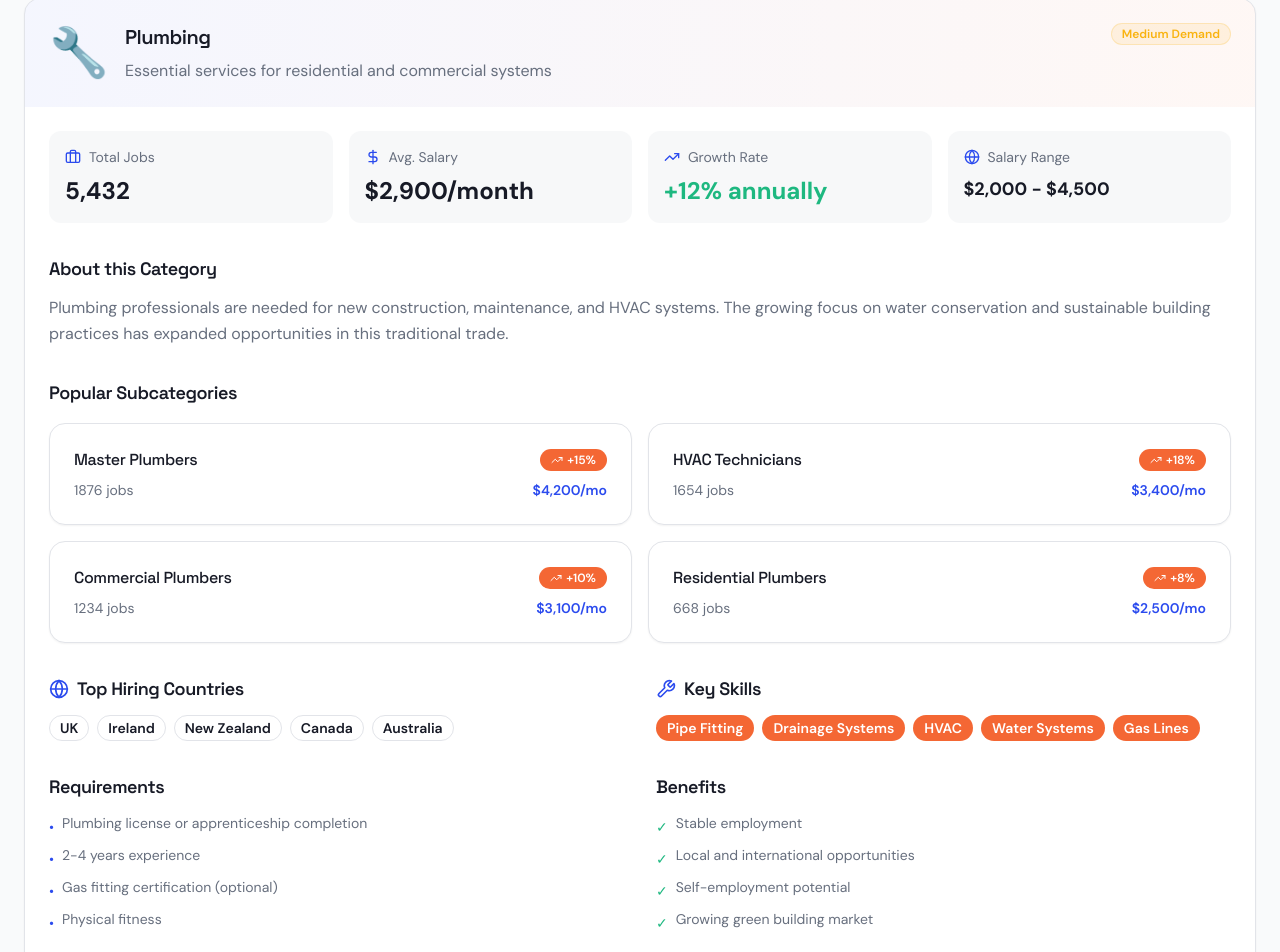
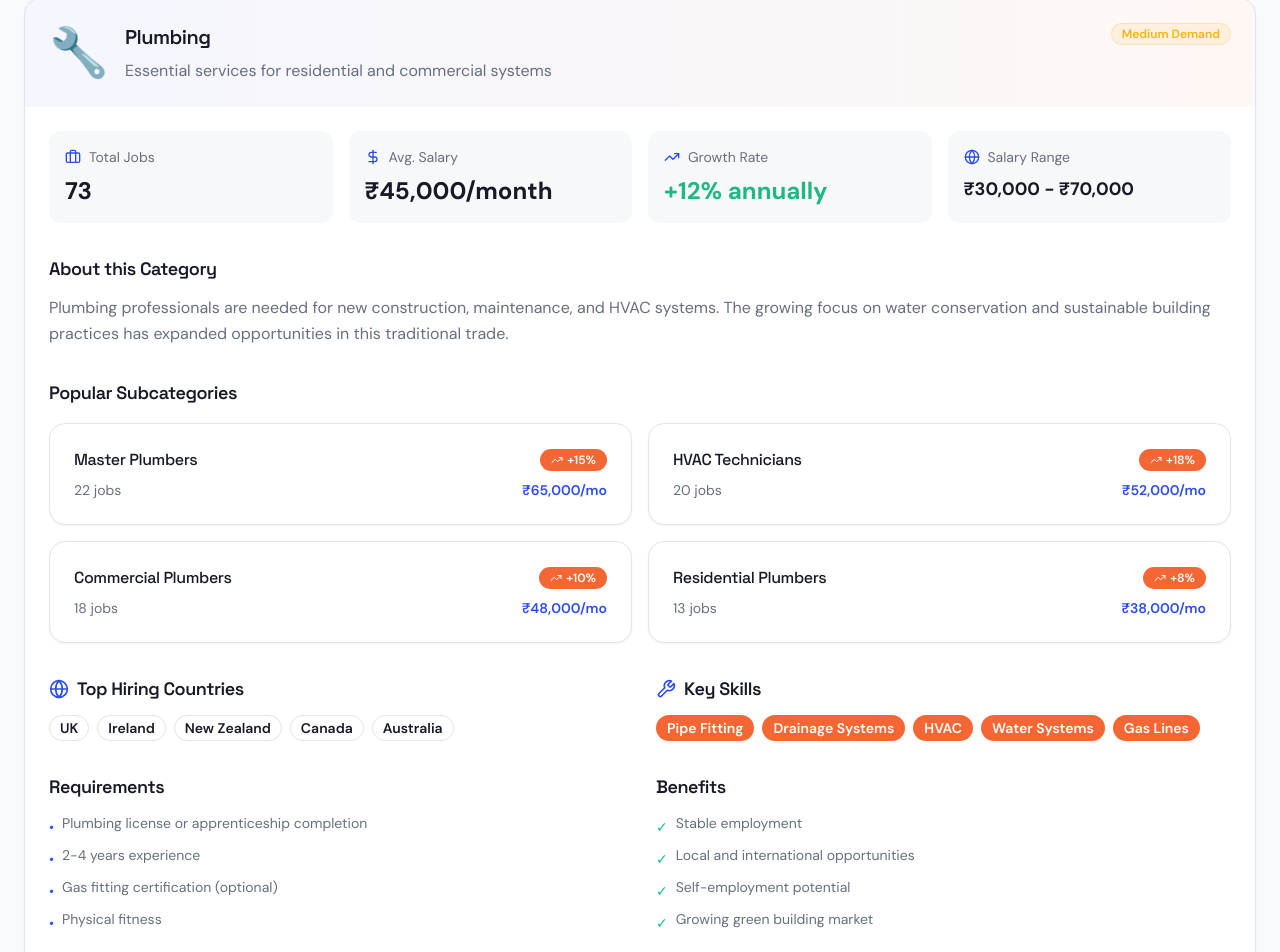
Before and after one commit to mukul-tater/gigbridge-global, a React (Vite) app: page /job-categories in a window 1280 px wide. Shown: the part 3986-4938 px from the top of the page. Built offline with nearby package versions, Linux system fonts and the light colour scheme.

Commit message:
Preceding changes

```diff
--- a/src/pages/JobCategories.tsx
+++ b/src/pages/JobCategories.tsx
@@ -155,18 +155,18 @@ const categoryDetails: CategoryDetail[] = [
     title: "Plumbing",
     description: "Essential services for residential and commercial systems",
     longDescription: "Plumbing professionals are needed for new construction, maintenance, and HVAC systems. The growing focus on water conservation and sustainable building practices has expanded opportunities in this traditional trade.",
-    totalJobs: "5,432",
-    avgSalary: "$2,900/month",
-    salaryRange: "$2,000 - $4,500",
+    totalJobs: "73",
+    avgSalary: "₹45,000/month",
+    salaryRange: "₹30,000 - ₹70,000",
     demand: "Medium",
     growth: "+12% annually",
     topCountries: ["UK", "Ireland", "New Zealand", "Canada", "Australia"],
     skills: ["Pipe Fitting", "Drainage Systems", "HVAC", "Water Systems", "Gas Lines"],
     subcategories: [
-      { name: "Master Plumbers", count: 1876, avgSalary: "$4,200/mo", growth: "+15%" },
-      { name: "HVAC Technicians", count: 1654, avgSalary: "$3,400/mo", growth: "+18%" },
-      { name: "Commercial Plumbers", count: 1234, avgSalary: "$3,100/mo", growth: "+10%" },
-      { name: "Residential Plumbers", count: 668, avgSalary: "$2,500/mo", growth: "+8%" }
+      { name: "Master Plumbers", count: 22, avgSalary: "₹65,000/mo", growth: "+15%" },
+      { name: "HVAC Technicians", count: 20, avgSalary: "₹52,000/mo", growth: "+18%" },
+      { name: "Commercial Plumbers", count: 18, avgSalary: "₹48,000/mo", growth: "+10%" },
+      { name: "Residential Plumbers", count: 13, avgSalary: "₹38,000/mo", growth: "+8%" }
     ],
     requirements: [
       "Plumbing license or apprenticeship completion",
```
